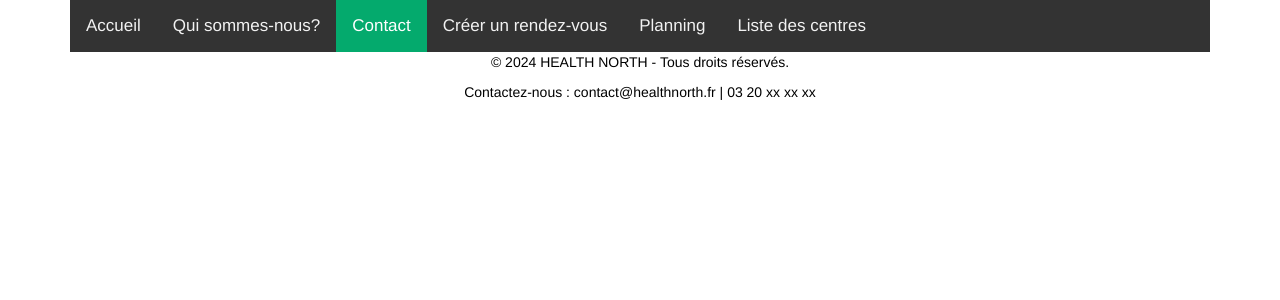
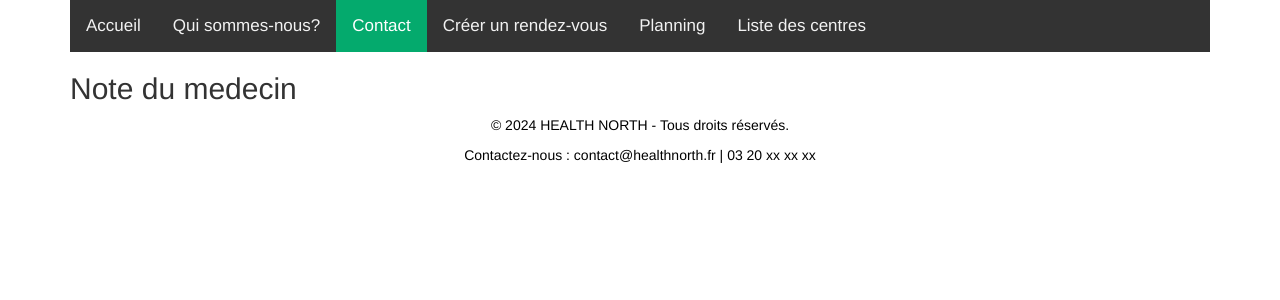
Before and after one commit to Bineta76/aurelie-projet, a PHP site: page /contact.php in a window 1280 px wide. Shown: the top 300 px of the page. Run offline with PHP 8.4, Linux system fonts and the light colour scheme; some libraries are stand-ins or nearby versions.

Commit message:
Epreuve E5

```diff
--- a/contact.php
+++ b/contact.php
@@ -10,7 +10,7 @@
         <a href="centre.php" aria-label="Voir la liste des centres disponibles">Liste des centres</a>
 
     </div>
-
+<h2>Note du medecin</h2>
 
 
     <?php include 'includes/footer.php';?>
```
